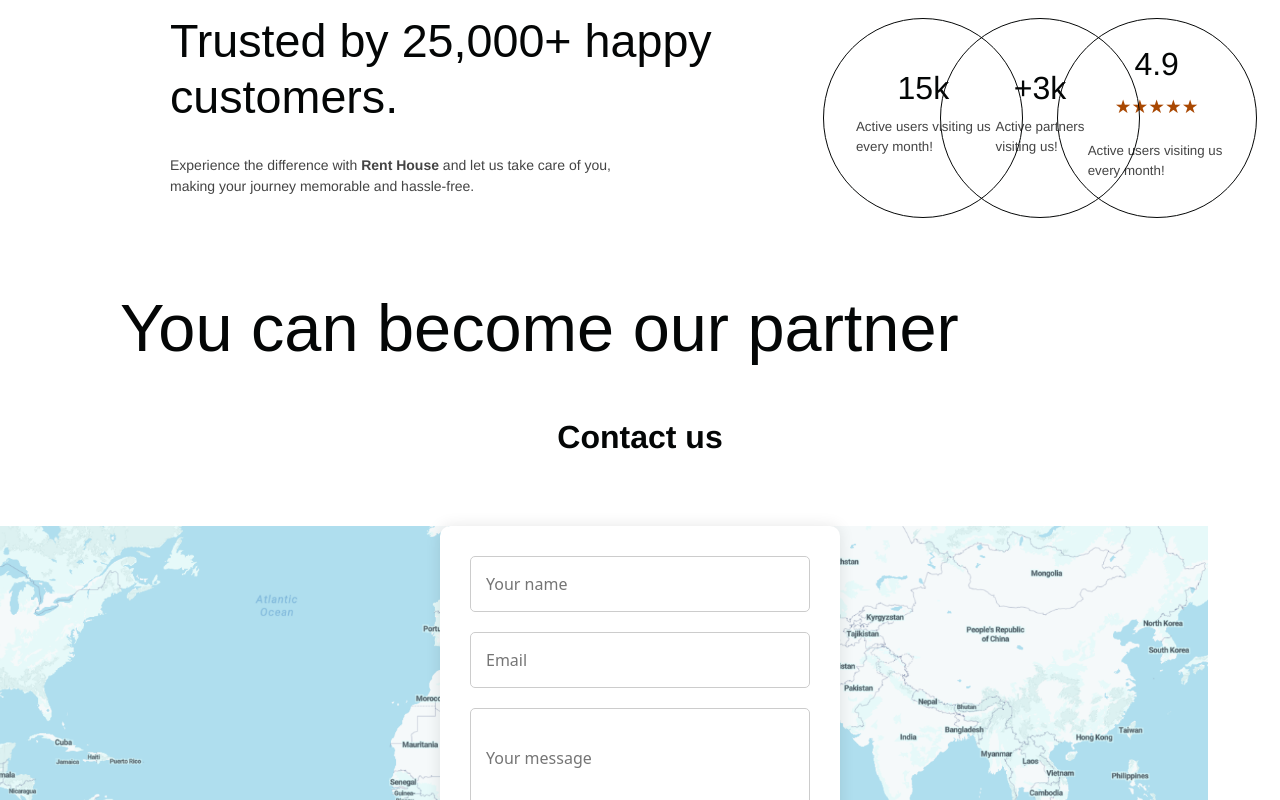
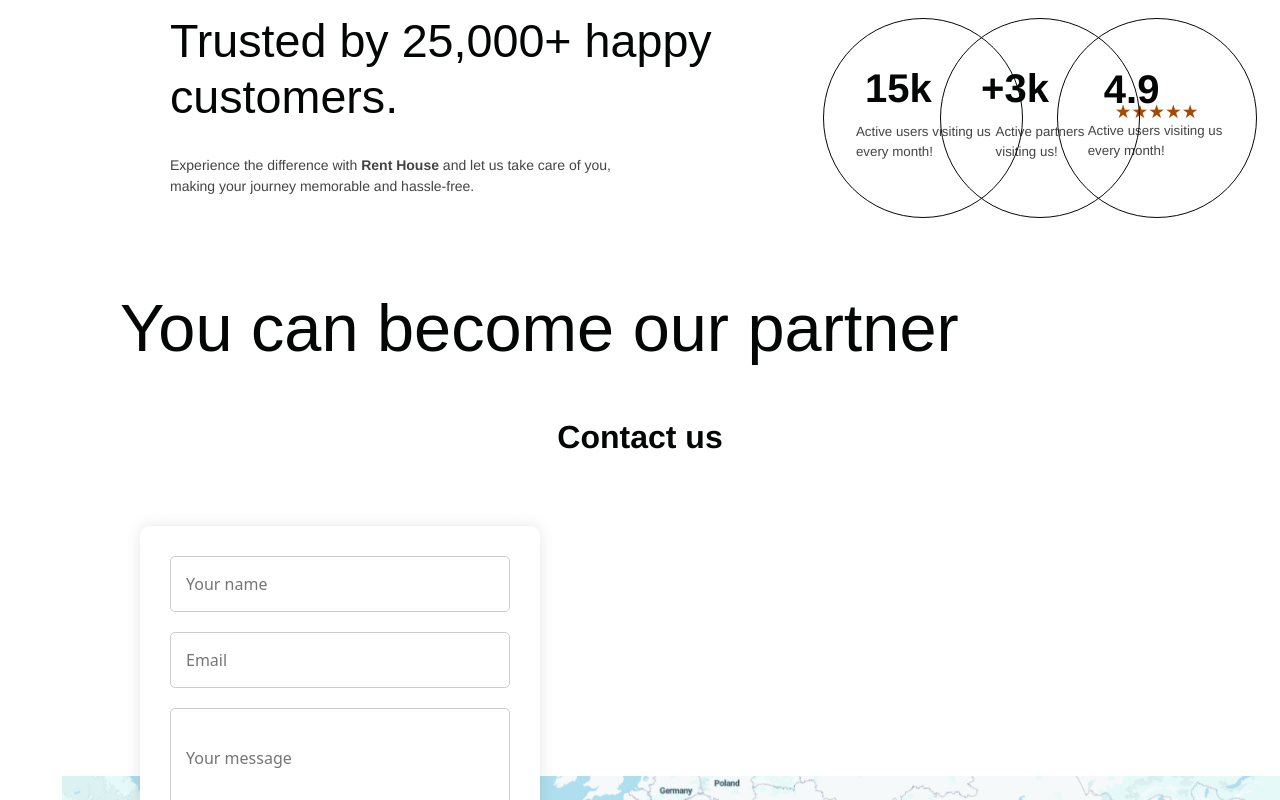
Before and after one commit to renthous-kyiv-ua/frontend, a React (Create React App) app in the folder rent-house-frontend/: page /about in a window 1280 px wide. Shown: the part 2080-2880 px from the top of the page. Built offline with nearby package versions, Linux system fonts and the light colour scheme.

Commit message:
Located forma

```diff
--- a/rent-house-frontend/src/components/AboutUs.js
+++ b/rent-house-frontend/src/components/AboutUs.js
@@ -184,15 +184,15 @@ const AboutUs = () => {
             </div>
             <div className='statistica'>
               <div className='users'>
-                <h3>15k</h3>
+                <h3><strong>15k</strong></h3>
                 <p>Active users visiting us<br/>every month!</p>
               </div>
               <div className='partners'>
-                <h3>+3k</h3>
+                <h3><strong>+3k</strong></h3>
                 <p>Active partners<br/>visiting us!</p>
               </div>
               <div className='rate'>
-                <h3>4.9</h3>
+                <h3><strong>4.9</strong></h3>
                 <p><span className='rate-star'>★★★★★</span></p>
                 <p className='describe'>Active users visiting us every month!</p>
               </div>
--- a/rent-house-frontend/src/styles/AboutUs.css
+++ b/rent-house-frontend/src/styles/AboutUs.css
@@ -301,7 +301,8 @@ body, html {
 
 .statistica h3 {
   margin: 0;
-  font-size: 24pt;
+  font-size: 30pt;
+  margin-left: -50px;
 }
 
 .statistica p {
@@ -325,13 +326,18 @@ body, html {
   z-index: 1;
 }
 
-.rate-star {
+.rate p {
+  margin-top: -25px;
+}
+
+.rate span {
   color: #A94802;
   font-size: 14pt;
+  margin-top: 10px;
 }
 
 .describe {
-  margin-top: 5px;
+  margin-top: -20px;
 }
 
 .job {
@@ -406,10 +412,17 @@ body, html {
   background-color: #8a3e02;
 }
 
+.forma {
+  margin-left: -300px;
+  height: 450px;
+}
+
 .forma p {
   font-size: 14px;
   color: #666;
   margin-top: 10px;
+  text-align: center;
+  margin-left: -20px;
 }
 
 .forma p strong {
@@ -417,9 +430,8 @@ body, html {
 }
 
 .place {
-  width: 110%;
+  width: 1350px;
   height: auto;
-  margin-left: -102px;
-  margin-top: 50px;
-  max-width: 6000px;
+  margin-top: 300px;
+  margin-left: -20px;
 }
```
